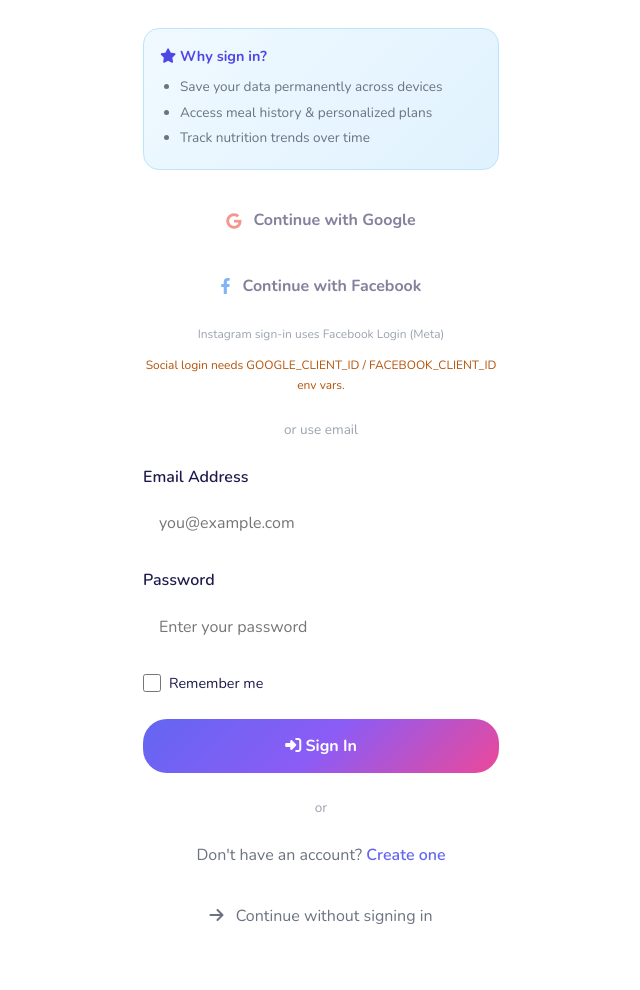
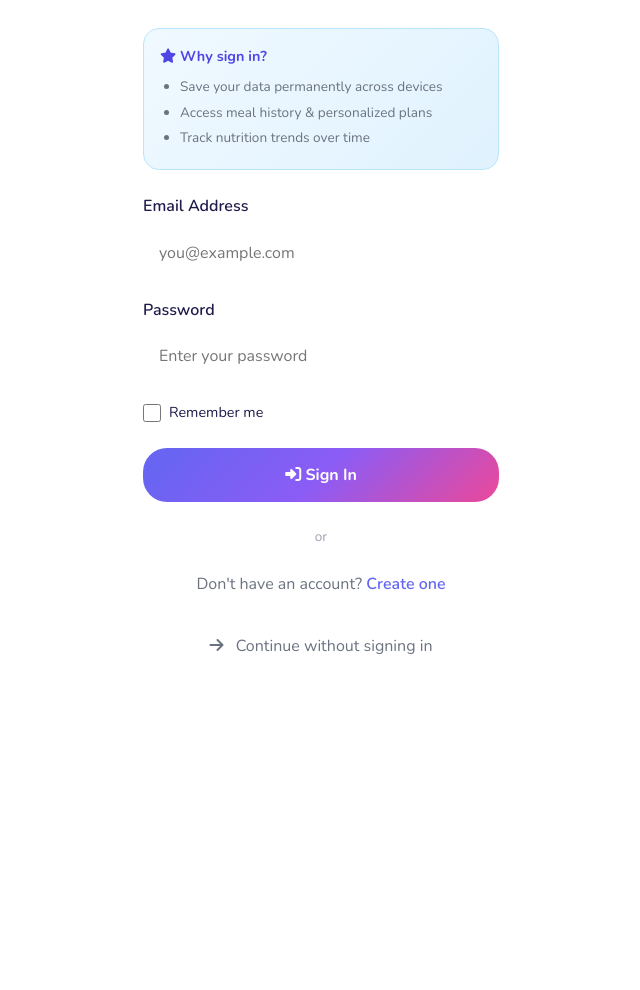
Before and after one commit to swetaattri073/kabirmealplanner, a Flask app: page /login in a window 1280 px wide. Shown: the part 330-1320 px from the top of the page, without its empty margins (319-959 px from the left). After the commit the page ends 984 px from the top, so only its background shows below. Run offline with Flask 3, Linux system fonts and the light colour scheme.

Commit message:
Remove social logins (email/password only) (#28)
Keep email/password auth only: drop OAuth routes, Authlib wiring,
and social buttons on login/signup. Leave legacy oauth_* DB columns
untouched for existing rows.

Co-authored-by: Cursor Agent <cursoragent@cursor.com>
Co-authored-by: swetaattri073 <swetaattri073@users.noreply.github.com>

```diff
--- a/toddler-meal-planner/app.py
+++ b/toddler-meal-planner/app.py
@@ -10,7 +10,6 @@ from functools import wraps
 from flask import Flask, render_template, request, jsonify, redirect, url_for, g, session, flash
 from flask_cors import CORS
 from flask_login import LoginManager, login_user, logout_user, login_required, current_user
-from authlib.integrations.flask_client import OAuth
 from dotenv import load_dotenv
 
 # Resolve paths early so secrets on the Docker data volume are picked up.
@@ -105,46 +104,6 @@ login_manager.login_view = 'login'
 login_manager.login_message = 'Please sign in to access this feature.'
 login_manager.login_message_category = 'info'
 
-# Initialize OAuth (Google + Facebook; Instagram consumer login uses Facebook)
-oauth = OAuth(app)
-
-GOOGLE_CLIENT_ID = os.environ.get('GOOGLE_CLIENT_ID', '')
-GOOGLE_CLIENT_SECRET = os.environ.get('GOOGLE_CLIENT_SECRET', '')
-FACEBOOK_CLIENT_ID = os.environ.get('FACEBOOK_CLIENT_ID', '')
-FACEBOOK_CLIENT_SECRET = os.environ.get('FACEBOOK_CLIENT_SECRET', '')
-
-if GOOGLE_CLIENT_ID and GOOGLE_CLIENT_SECRET:
-    oauth.register(
-        name='google',
-        client_id=GOOGLE_CLIENT_ID,
-        client_secret=GOOGLE_CLIENT_SECRET,
-        server_metadata_url='https://accounts.google.com/.well-known/openid-configuration',
-        client_kwargs={'scope': 'openid email profile'}
-    )
-
-if FACEBOOK_CLIENT_ID and FACEBOOK_CLIENT_SECRET:
-    oauth.register(
-        name='facebook',
-        client_id=FACEBOOK_CLIENT_ID,
-        client_secret=FACEBOOK_CLIENT_SECRET,
-        access_token_url='https://graph.facebook.com/oauth/access_token',
-        access_token_params=None,
-        authorize_url='https://www.facebook.com/dialog/oauth',
-        authorize_params=None,
-        api_base_url='https://graph.facebook.com/',
-        client_kwargs={'scope': 'email public_profile'},
-    )
-
-
-def oauth_providers_available():
-    """Which social providers are configured via env vars"""
-    return {
-        'google': bool(GOOGLE_CLIENT_ID and GOOGLE_CLIENT_SECRET),
-        'facebook': bool(FACEBOOK_CLIENT_ID and FACEBOOK_CLIENT_SECRET),
-        # Instagram consumer login goes through Facebook Login
-        'instagram': bool(FACEBOOK_CLIENT_ID and FACEBOOK_CLIENT_SECRET),
-    }
-
 
 @login_manager.user_loader
 def load_user(user_id):
@@ -192,46 +151,6 @@ def _transfer_anonymous_toddlers(user):
         toddler.user_id = user.id
         toddler.session_id = None
     return len(anonymous_toddlers)
-
-
-def _login_or_create_oauth_user(provider, oauth_id, email, name=None, avatar_url=None):
-    """Find or create a user from an OAuth provider profile"""
-    if not email:
-        raise ValueError(f'{provider.title()} did not share an email. Please allow email access.')
-
-    email = email.strip().lower()
-
-    # Prefer exact OAuth identity match
-    user = User.query.filter_by(oauth_provider=provider, oauth_id=str(oauth_id)).first()
-
-    if not user:
-        # Link to existing email account if present
-        user = User.query.filter_by(email=email).first()
-        if user:
-            user.oauth_provider = provider
-            user.oauth_id = str(oauth_id)
-            if avatar_url and not user.avatar_url:
-                user.avatar_url = avatar_url
-            if name and not user.name:
-                user.name = name
-            user.email_verified = True
-        else:
-            user = User(
-                email=email,
-                name=name,
-                oauth_provider=provider,
-                oauth_id=str(oauth_id),
-                avatar_url=avatar_url,
-                email_verified=True,
-            )
-            db.session.add(user)
-
-    _transfer_anonymous_toddlers(user)
-    user.last_login = datetime.utcnow()
-    db.session.commit()
-
-    login_user(user, remember=True)
-    return user
 
 
 # Initialize database and food data
@@ -356,8 +275,6 @@ def signup():
     if current_user.is_authenticated:
         return redirect(url_for('home'))
 
-    providers = oauth_providers_available()
-
     if request.method == 'POST':
         data = request.form
         email = data.get('email', '').strip().lower()
@@ -379,7 +296,7 @@ def signup():
         if errors:
             for error in errors:
                 flash(error, 'error')
-            return render_template('auth/signup.html', email=email, name=name, providers=providers)
+            return render_template('auth/signup.html', email=email, name=name)
 
         # Create user
         user = User(email=email, name=name or None)
@@ -401,7 +318,7 @@ def signup():
         flash(msg, 'success')
         return redirect(url_for('home'))
 
-    return render_template('auth/signup.html', providers=providers)
+    return render_template('auth/signup.html')
 
 
 @app.route('/login', methods=['GET', 'POST'])
@@ -410,8 +327,6 @@ def login():
     if current_user.is_authenticated:
         return redirect(url_for('home'))
 
-    providers = oauth_providers_available()
-
     if request.method == 'POST':
         data = request.form
         email = data.get('email', '').strip().lower()
@@ -423,7 +338,7 @@ def login():
         if user and user.check_password(password):
             if not user.is_active:
                 flash('This account has been deactivated.', 'error')
-                return render_template('auth/login.html', email=email, providers=providers)
+                return render_template('auth/login.html', email=email)
 
             _transfer_anonymous_toddlers(user)
             login_user(user, remember=bool(remember))
@@ -437,9 +352,9 @@ def login():
             return redirect(url_for('home'))
         else:
             flash('Invalid email or password.', 'error')
-            return render_template('auth/login.html', email=email, providers=providers)
-
-    return render_template('auth/login.html', providers=providers)
+            return render_template('auth/login.html', email=email)
+
+    return render_template('auth/login.html')
 
 
 @app.route('/logout')
@@ -448,70 +363,6 @@ def logout():
     logout_user()
     flash('You have been logged out.', 'info')
     return redirect(url_for('index'))
-
-
-@app.route('/login/google')
-def login_google():
-    """Start Google OAuth login"""
-    if not oauth_providers_available()['google']:
-        flash('Google sign-in is not configured. Set GOOGLE_CLIENT_ID and GOOGLE_CLIENT_SECRET.', 'error')
-        return redirect(url_for('login'))
-    redirect_uri = url_for('authorize_google', _external=True)
-    return oauth.google.authorize_redirect(redirect_uri)
-
-
-@app.route('/authorize/google')
-def authorize_google():
-    """Google OAuth callback"""
-    try:
-        token = oauth.google.authorize_access_token()
-        userinfo = token.get('userinfo') or oauth.google.userinfo()
-        _login_or_create_oauth_user(
-            provider='google',
-            oauth_id=userinfo.get('sub'),
-            email=userinfo.get('email'),
-            name=userinfo.get('name'),
-            avatar_url=userinfo.get('picture'),
-        )
-        flash('Signed in with Google!', 'success')
-        return redirect(url_for('home'))
-    except Exception as e:
-        flash(f'Google sign-in failed: {str(e)}', 'error')
-        return redirect(url_for('login'))
-
-
-@app.route('/login/facebook')
-def login_facebook():
-    """Start Facebook / Instagram (via Facebook) OAuth login"""
-    if not oauth_providers_available()['facebook']:
-        flash('Facebook sign-in is not configured. Set FACEBOOK_CLIENT_ID and FACEBOOK_CLIENT_SECRET.', 'error')
-        return redirect(url_for('login'))
-    redirect_uri = url_for('authorize_facebook', _external=True)
-    return oauth.facebook.authorize_redirect(redirect_uri)
-
-
-@app.route('/authorize/facebook')
-def authorize_facebook():
-    """Facebook OAuth callback (also covers Instagram consumer login)"""
-    try:
-        token = oauth.facebook.authorize_access_token()
-        resp = oauth.facebook.get('me?fields=id,name,email,picture.type(large)')
-        profile = resp.json()
-        avatar = None
-        if profile.get('picture') and profile['picture'].get('data'):
-            avatar = profile['picture']['data'].get('url')
-        _login_or_create_oauth_user(
-            provider='facebook',
-            oauth_id=profile.get('id'),
-            email=profile.get('email'),
-            name=profile.get('name'),
-            avatar_url=avatar,
-        )
-        flash('Signed in with Facebook!', 'success')
-        return redirect(url_for('home'))
-    except Exception as e:
-        flash(f'Facebook sign-in failed: {str(e)}', 'error')
-        return redirect(url_for('login'))
 
 
 @app.route('/profile')
@@ -529,13 +380,11 @@ def auth_status():
         return jsonify({
             'authenticated': True,
             'user': current_user.to_dict(),
-            'providers': oauth_providers_available()
         })
     else:
         return jsonify({
             'authenticated': False,
             'session_id': get_session_id()[:8] + '...',
-            'providers': oauth_providers_available()
         })
 
 
--- a/toddler-meal-planner/requirements.txt
+++ b/toddler-meal-planner/requirements.txt
@@ -6,8 +6,8 @@ Flask-Login==0.6.3
 SQLAlchemy==2.0.23
 Werkzeug==3.0.1
 
-# OAuth / Social Login
-Authlib==1.3.0
+# OAuth / Social Login — removed for now (email/password only)
+# Authlib==1.3.0
 requests==2.31.0
 
 # Production Server
--- a/toddler-meal-planner/templates/auth/login.html
+++ b/toddler-meal-planner/templates/auth/login.html
@@ -257,52 +257,6 @@
         .benefits-note li {
             margin-bottom: 0.25rem;
         }
-
-        .social-login {
-            display: flex;
-            flex-direction: column;
-            gap: 0.75rem;
-            margin-bottom: 0.5rem;
-        }
-
-        .social-btn {
-            display: flex;
-            align-items: center;
-            justify-content: center;
-            gap: 0.75rem;
-            padding: 0.875rem 1rem;
-            border-radius: var(--radius-lg);
-            font-weight: 700;
-            text-decoration: none;
-            border: 2px solid var(--border-light);
-            transition: all var(--transition-fast);
-            background: white;
-            color: var(--text-primary);
-        }
-
-        .social-btn:hover:not(.disabled) {
-            transform: translateY(-1px);
-            box-shadow: var(--shadow-md);
-        }
-
-        .social-btn.disabled {
-            opacity: 0.55;
-            pointer-events: none;
-        }
-
-        .social-google i { color: #ea4335; }
-        .social-facebook i { color: #1877f2; }
-
-        .social-note {
-            text-align: center;
-            font-size: 0.75rem;
-            color: var(--text-muted);
-            margin: 0;
-        }
-
-        .social-note.config-hint {
-            color: #b45309;
-        }
     </style>
 </head>
 <body>
@@ -335,22 +289,6 @@
                         <li>Track nutrition trends over time</li>
                     </ul>
                 </div>
-
-                {% set providers = providers if providers is defined else {} %}
-                <div class="social-login">
-                    <a href="{{ url_for('login_google') }}" class="social-btn social-google {% if not providers.get('google') %}disabled{% endif %}">
-                        <i class="fab fa-google"></i> Continue with Google
-                    </a>
-                    <a href="{{ url_for('login_facebook') }}" class="social-btn social-facebook {% if not providers.get('facebook') %}disabled{% endif %}">
-                        <i class="fab fa-facebook-f"></i> Continue with Facebook
-                    </a>
-                    <p class="social-note">Instagram sign-in uses Facebook Login (Meta)</p>
-                    {% if not providers.get('google') and not providers.get('facebook') %}
-                    <p class="social-note config-hint">Social login needs GOOGLE_CLIENT_ID / FACEBOOK_CLIENT_ID env vars.</p>
-                    {% endif %}
-                </div>
-
-                <div class="auth-divider"><span>or use email</span></div>
 
                 <form method="POST" action="{{ url_for('login') }}">
                     <div class="form-group">
```
Also changed, not shown: toddler-meal-planner/templates/auth/signup.html (+0 -55 lines), toddler-meal-planner/README.md, 1 other file.
